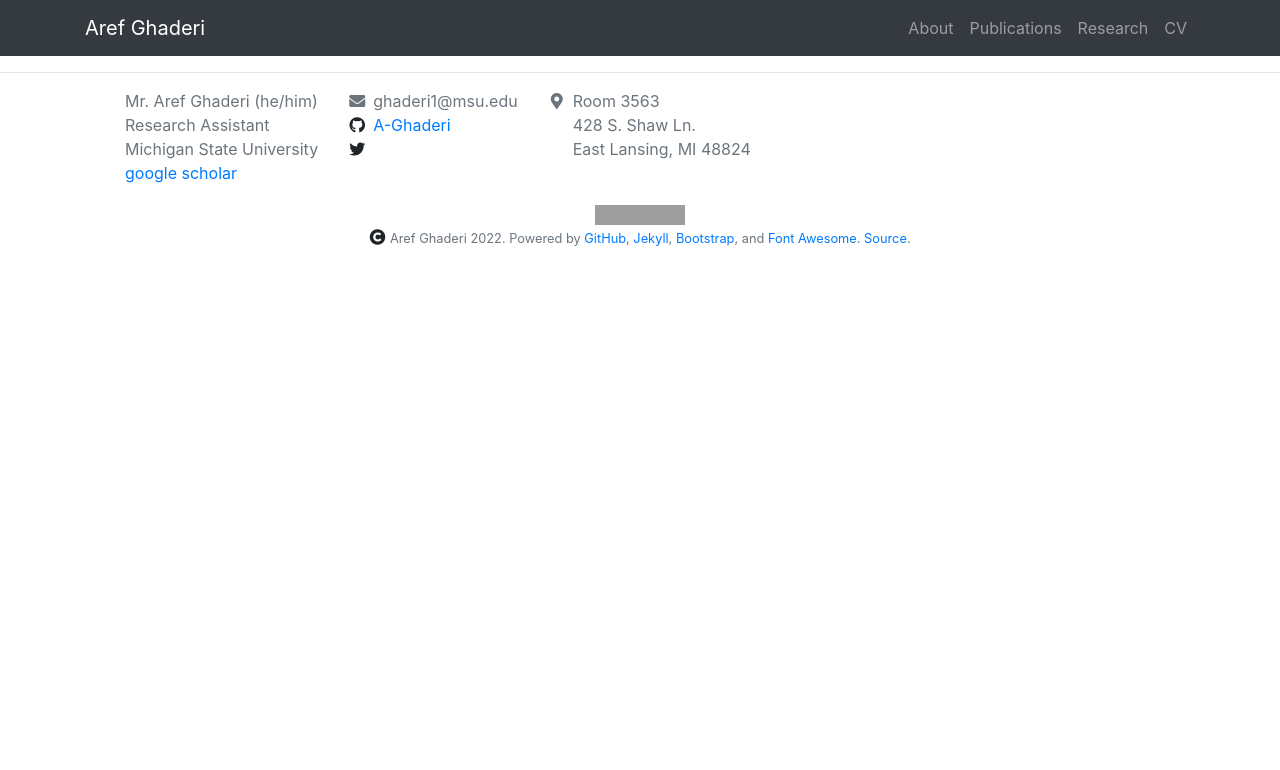
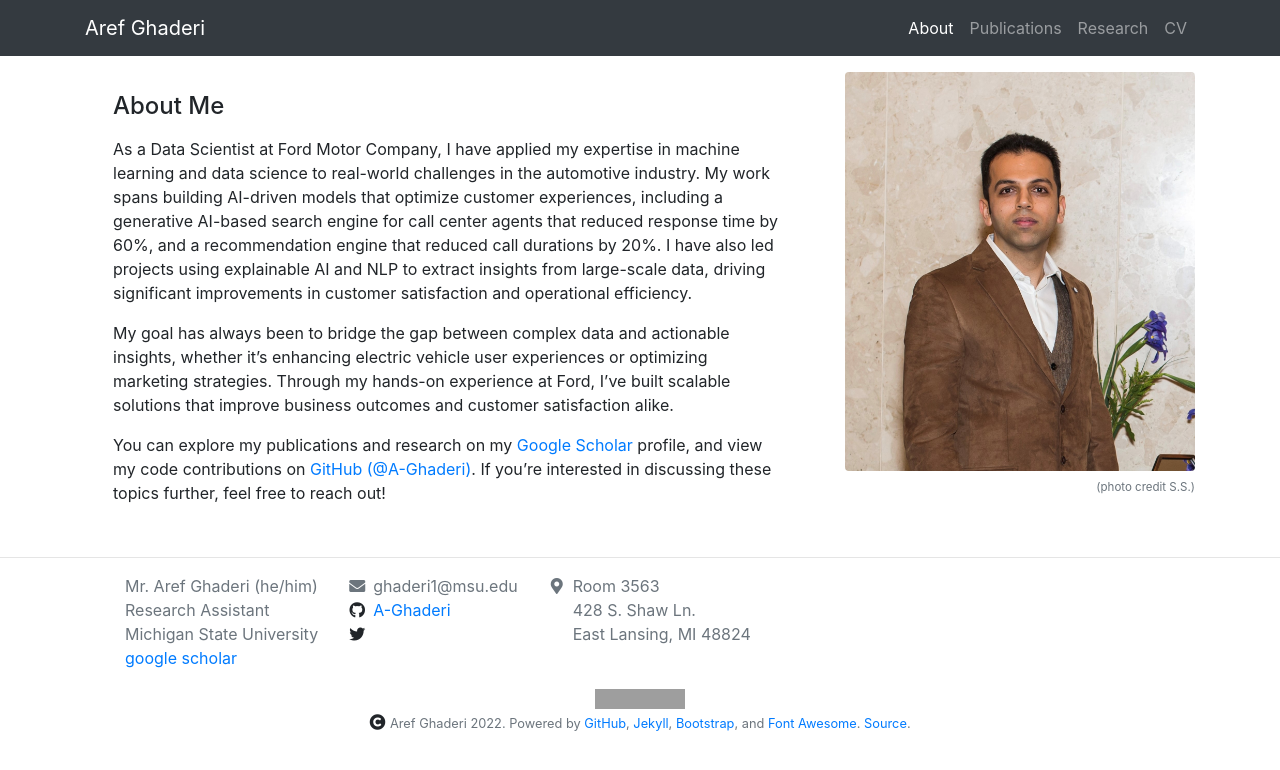
Before and after one commit to A-Ghaderi/Webpage, a Jekyll site: the page built from index.md, in a window 1280 px wide. Shown: the top 770 px of the page. Built offline with Jekyll 4.4.1, drawn with Linux system fonts in a browser that asks for light colours; nearby versions of some CDN libraries; grey boxes are pictures that could not be loaded.

Commit message:
Update index.md

```diff
--- a/index.md
+++ b/index.md
@@ -3,15 +3,14 @@ title: About
 layout: about
 
 about_me: |
-
   As a Data Scientist at Ford Motor Company, I have applied my expertise in machine learning and data science to real-world challenges in the automotive industry. My work spans building AI-driven models that optimize customer experiences, including a generative AI-based search engine for call center agents that reduced response time by 60%, and a recommendation engine that reduced call durations by 20%. I have also led projects using explainable AI and NLP to extract insights from large-scale data, driving significant improvements in customer satisfaction and operational efficiency.
 
-My goal has always been to bridge the gap between complex data and actionable insights, whether it’s enhancing electric vehicle user experiences or optimizing marketing strategies. Through my hands-on experience at Ford, I’ve built scalable solutions that improve business outcomes and customer satisfaction alike.
+  My goal has always been to bridge the gap between complex data and actionable insights, whether it’s enhancing electric vehicle user experiences or optimizing marketing strategies. Through my hands-on experience at Ford, I’ve built scalable solutions that improve business outcomes and customer satisfaction alike.
 
-You can explore my publications and research on my <a href="https://scholar.google.com/citations?user=NYZnS8MAAAAJ&hl=en">google scholar</a> profile, and view my code contributions on [GitHub (@A-Ghaderi)](https://github.com/A-Ghaderi). If you’re interested in discussing these topics further, feel free to reach out!
+  You can explore my publications and research on my <a href="https://scholar.google.com/citations?user=NYZnS8MAAAAJ&hl=en">Google Scholar</a> profile, and view my code contributions on [GitHub (@A-Ghaderi)](https://github.com/A-Ghaderi). If you’re interested in discussing these topics further, feel free to reach out!
 
 about_me_img: "/imgs/me/AG1.JPG"
 about_me_img_caption: |
- (photo credit S.S.)
+  (photo credit S.S.)
 
 ---
```
